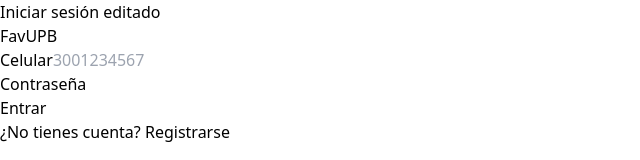
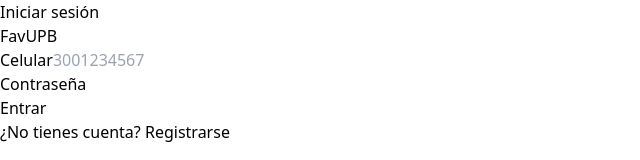
Before and after one commit to joulert02/equipo-2-ings-202610, a React (Vite) app in the folder client/: page /login in a window 1280 px wide. Shown: the top 160 px of the page, without its empty margins (0-640 px from the left). Built offline with nearby package versions, Linux system fonts and the light colour scheme; no server answers.

Commit message:
fix(LoginPage): update header text for login page

```diff
--- a/client/src/pages/LoginPage.jsx
+++ b/client/src/pages/LoginPage.jsx
@@ -48,7 +48,7 @@
   return (
     <div className="min-h-screen bg-gray-50 flex flex-col justify-center px-4">
       <div className="max-w-sm mx-auto w-full">
-          <h1 className="text-xl font-bold text-gray-800 text-center mb-1">Iniciar sesión editado</h1>
+          <h1 className="text-xl font-bold text-gray-800 text-center mb-1">Iniciar sesión</h1>
         <p className="text-sm text-gray-500 text-center mb-6">FavUPB</p>
 
         <form onSubmit={handleSubmit(onSubmit)} className="bg-white rounded-2xl border border-gray-100 shadow-sm p-6 space-y-4">
```
